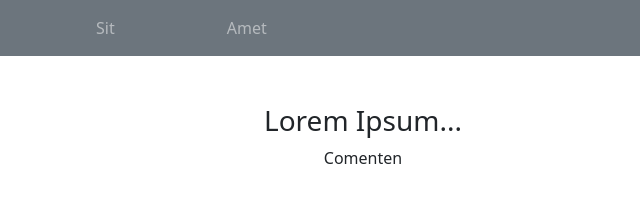
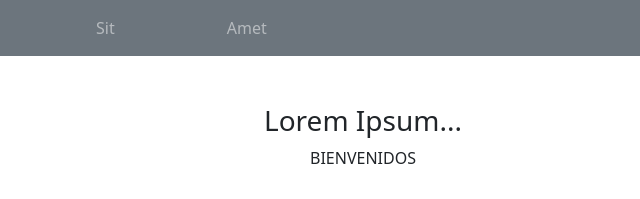
Before and after one commit to rociogim23/ej-responsive, a plain HTML site: page index.html in a window 1280 px wide. Shown: the top 199 px of the page, 277-917 px from the left. Drawn offline with nearby package versions, Linux system fonts and the light colour scheme.

Commit message:
CARRUSEL

```diff
--- a/index.html
+++ b/index.html
@@ -85,13 +85,13 @@
         >
           <div class="carousel-inner">
             <div class="carousel-item active" data-bs-interval="2000">
-              <p>Aca en la pile</p>
+              <p>BIENVENIDOS</p>
             </div>
             <div class="carousel-item" data-bs-interval="2000">
-              <p>Un calor</p>
+              <p>WELCOME</p>
             </div>
             <div class="carousel-item" data-bs-interval="2000">
-              <p>Comenten</p>
+              <p>BIENVENIDOS</p>
             </div>
           </div>
           <button
```
